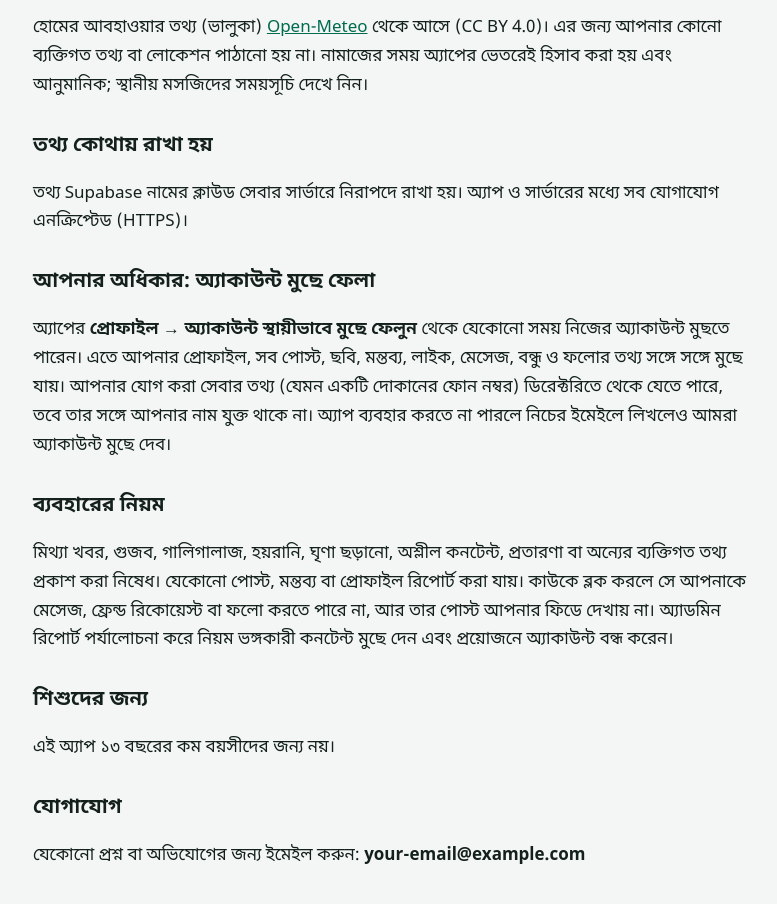
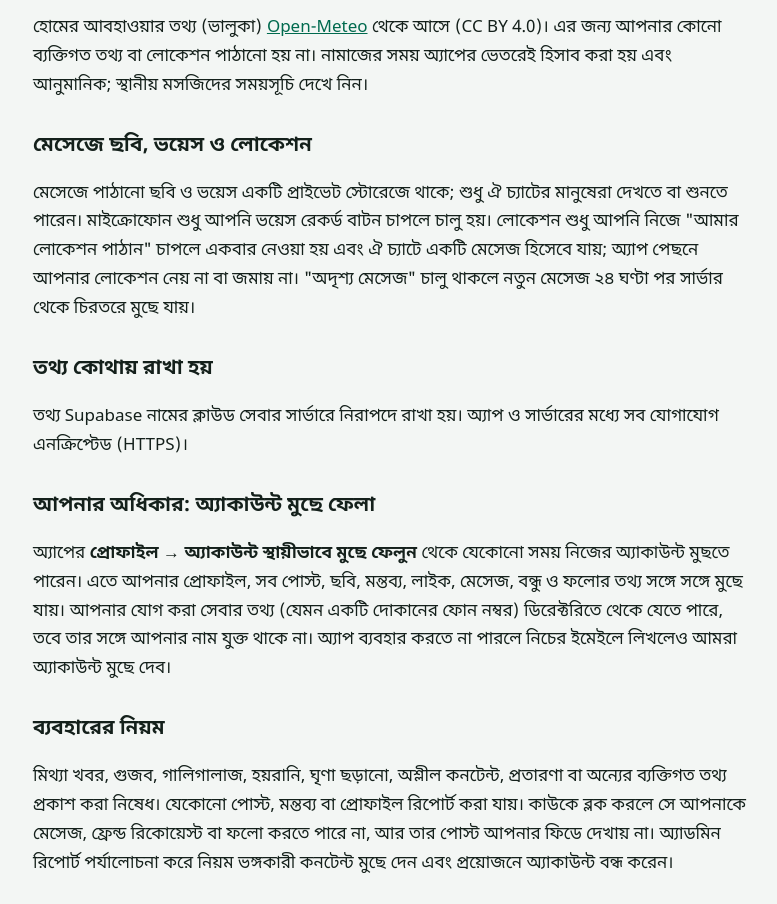
Before and after one commit to contactbbhaluka-ai/amar-upazila, a website: page public/privacy.html in a window 1280 px wide. Shown: the part 1147-2051 px from the top of the page, without its empty margins (247-1024 px from the left). Drawn offline with Linux system fonts and the light colour scheme.

Commit message:
প্রাইভেসি: মেসেজে ছবি, ভয়েস ও লোকেশন
Co-Authored-By: Claude Opus 5.5 <noreply@anthropic.com>
Claude-Session: https://claude.ai/code/session_01QseepBnaiUeEM58pBjPrEt

```diff
--- a/public/privacy.html
+++ b/public/privacy.html
@@ -33,6 +33,8 @@ a{color:#006a4e}
 <h2>আবহাওয়ার তথ্য</h2>
 <p>হোমের আবহাওয়ার তথ্য (ভালুকা) <a href="https://open-meteo.com/">Open-Meteo</a> থেকে আসে (CC BY 4.0)। এর জন্য আপনার কোনো ব্যক্তিগত তথ্য বা লোকেশন পাঠানো হয় না। নামাজের সময় অ্যাপের ভেতরেই হিসাব করা হয় এবং আনুমানিক; স্থানীয় মসজিদের সময়সূচি দেখে নিন।</p>
 
+<h2>মেসেজে ছবি, ভয়েস ও লোকেশন</h2>
+<p>মেসেজে পাঠানো ছবি ও ভয়েস একটি প্রাইভেট স্টোরেজে থাকে; শুধু ঐ চ্যাটের মানুষেরা দেখতে বা শুনতে পারেন। মাইক্রোফোন শুধু আপনি ভয়েস রেকর্ড বাটন চাপলে চালু হয়। লোকেশন শুধু আপনি নিজে "আমার লোকেশন পাঠান" চাপলে একবার নেওয়া হয় এবং ঐ চ্যাটে একটি মেসেজ হিসেবে যায়; অ্যাপ পেছনে আপনার লোকেশন নেয় না বা জমায় না। "অদৃশ্য মেসেজ" চালু থাকলে নতুন মেসেজ ২৪ ঘণ্টা পর সার্ভার থেকে চিরতরে মুছে যায়।</p>
 <h2>তথ্য কোথায় রাখা হয়</h2>
 <p>তথ্য Supabase নামের ক্লাউড সেবার সার্ভারে নিরাপদে রাখা হয়। অ্যাপ ও সার্ভারের মধ্যে সব যোগাযোগ এনক্রিপ্টেড (HTTPS)।</p>
 
```
